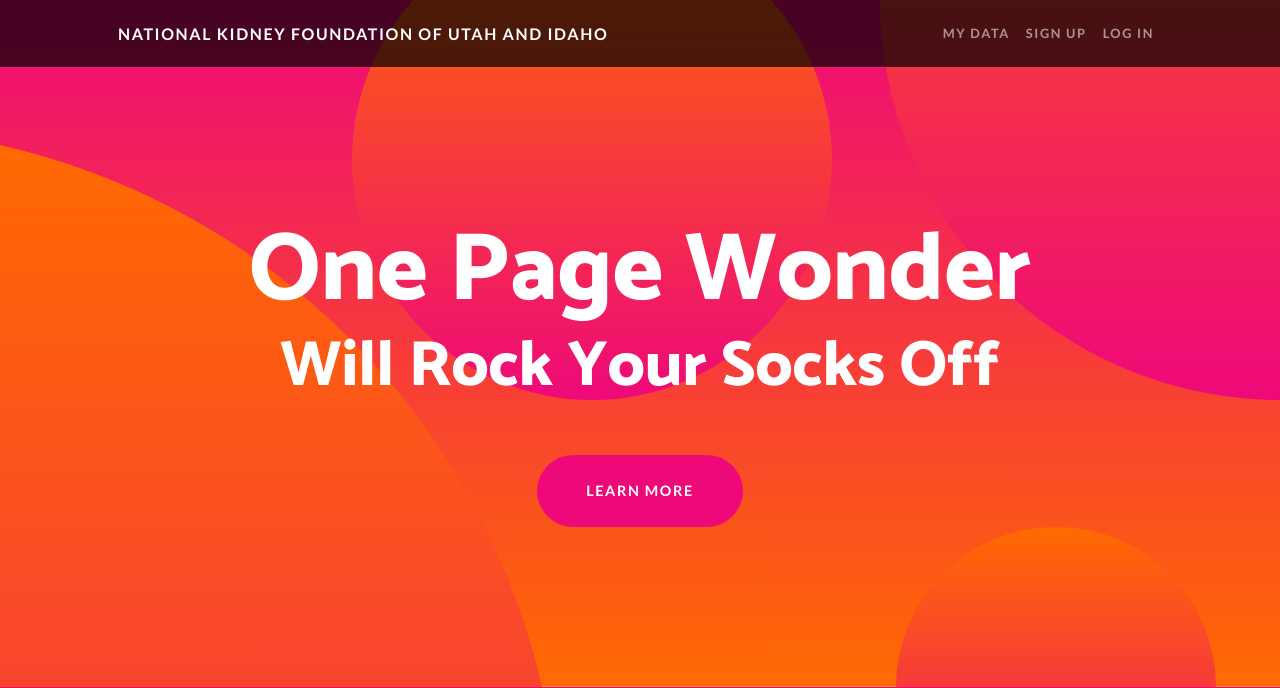
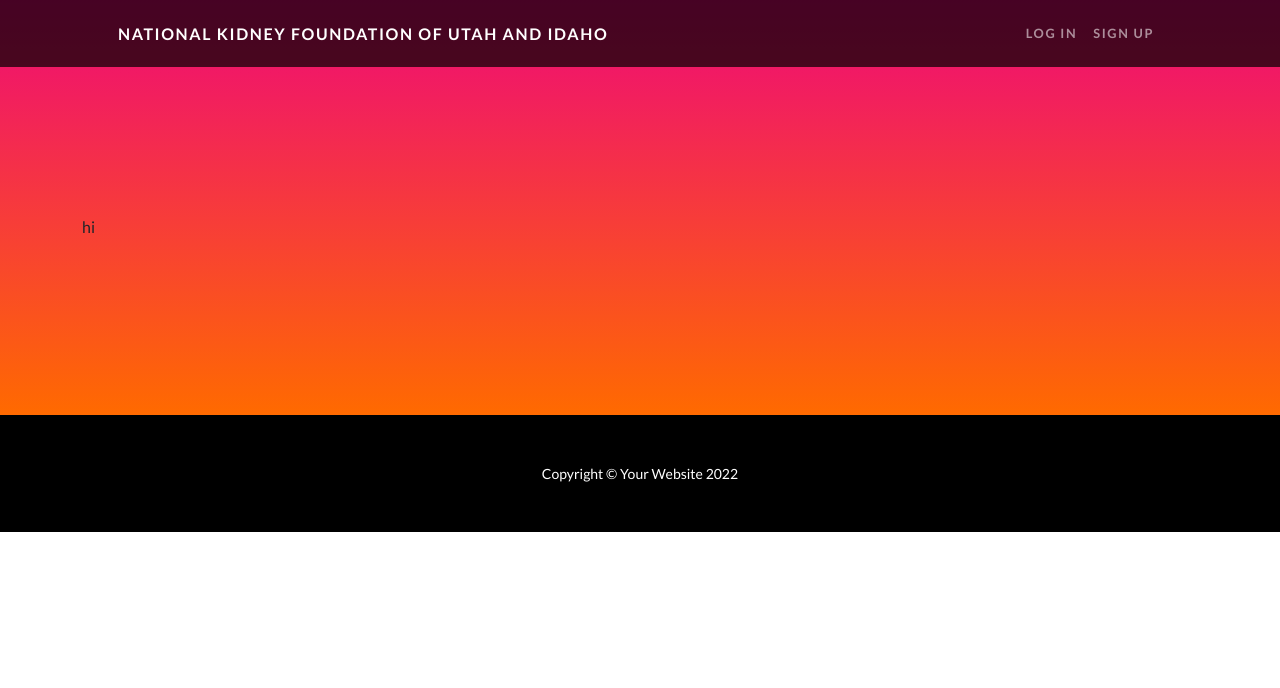
Before and after one commit to jwilki23/KidneyProject, a Django app: page /mydata/ in a window 1280 px wide. Shown: the top 688 px of the page. After the commit the page ends 532 px from the top, so only its background shows below. Run offline with Django 4.2, Linux system fonts and the light colour scheme; some libraries are stand-ins or nearby versions.

Commit message:
mydata page is working

```diff
--- a/templates/base.html
+++ b/templates/base.html
@@ -14,7 +14,7 @@
         <link href="https://fonts.googleapis.com/css?family=Catamaran:100,200,300,400,500,600,700,800,900" rel="stylesheet" />
         <link href="https://fonts.googleapis.com/css?family=Lato:100,100i,300,300i,400,400i,700,700i,900,900i" rel="stylesheet" />
         <!-- Core theme CSS (includes Bootstrap)-->
-        <link href="assets/css/styles.css" rel="stylesheet" />
+        <link href="{% static 'css/styles.css' %}" rel="stylesheet" />
     </head>
     <body id="page-top">
         <!-- Navigation-->
@@ -24,14 +24,14 @@
                 <button class="navbar-toggler" type="button" data-bs-toggle="collapse" data-bs-target="#navbarResponsive" aria-controls="navbarResponsive" aria-expanded="false" aria-label="Toggle navigation"><span class="navbar-toggler-icon"></span></button>
                 <div class="collapse navbar-collapse" id="navbarResponsive">
                     <ul class="navbar-nav ms-auto">
-                        <li class="nav-item"><a class="nav-link" href="#!">My Data</a></li>
+                        <li class="nav-item"><a class="nav-link" href="#!">Log in</a></li>
                         <li class="nav-item"><a class="nav-link" href="#!">Sign Up</a></li>
-                        <li class="nav-item"><a class="nav-link" href="#!">Log In</a></li>
+                        {% comment %} <li class="nav-item"><a class="nav-link" href="#!">Log In</a></li> {% endcomment %}
                     </ul>
                 </div>
             </div>
         </nav>
-        <!-- Header-->
+        {% comment %} <!-- Header-->
         <header class="masthead text-center text-white">
             <div class="masthead-content">
                 <div class="container px-5">
@@ -44,7 +44,7 @@
             <div class="bg-circle-2 bg-circle"></div>
             <div class="bg-circle-3 bg-circle"></div>
             <div class="bg-circle-4 bg-circle"></div>
-        </header>
+        </header> {% endcomment %}
 
         {% block content %}
         {% endblock %}
--- a/templates/trackme/mydata.html
+++ b/templates/trackme/mydata.html
@@ -1,6 +1,7 @@
 {% extends 'base.html' %}
 {% load static %}
 {% block content %}
+
         <!-- Masthead-->
         <header class="masthead">
             <div class="container">
```
